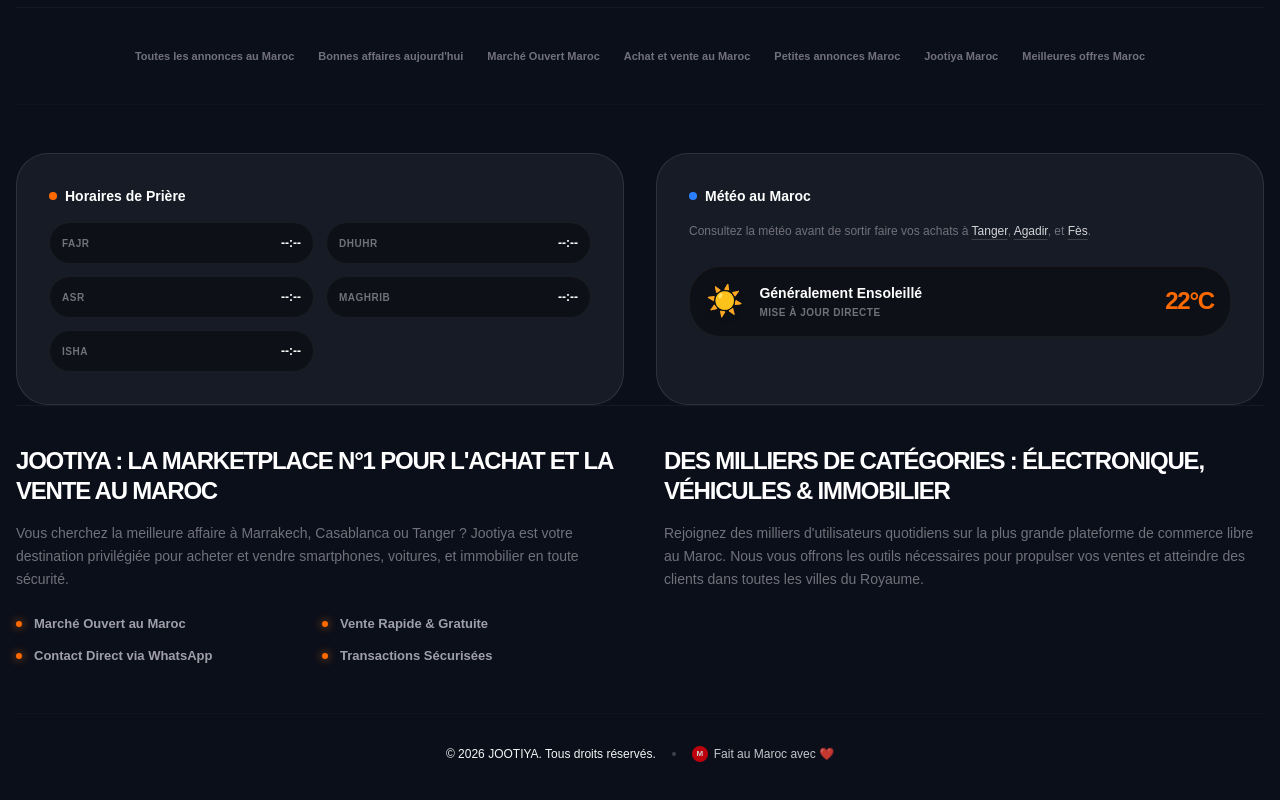
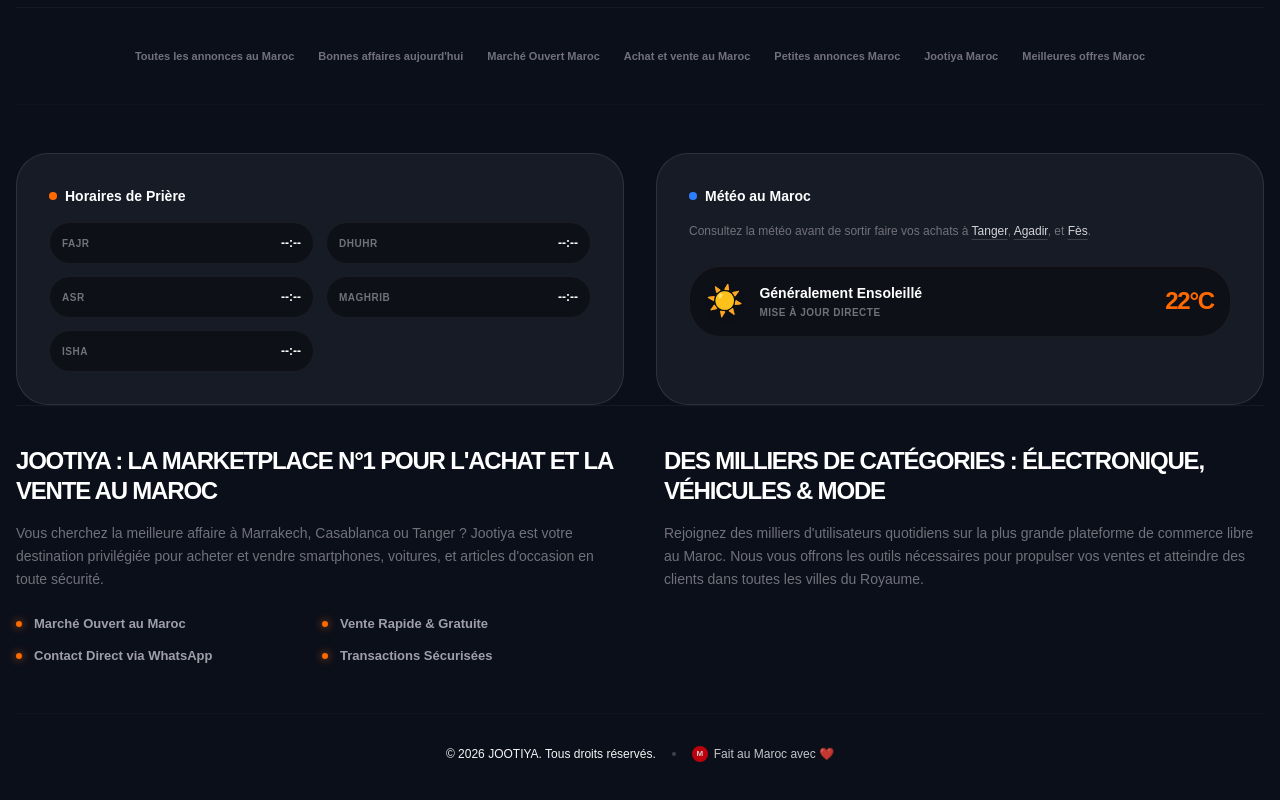
Before and after one commit to jootiyasarl/jootiya, a Next.js app: page / in a window 1280 px wide. Shown: the part 2210-3010 px from the top of the page. Built offline with nearby package versions, Linux system fonts and the light colour scheme; no server answers; the database is empty.

Commit message:
emove real-estate category from site  and navigation

```diff
--- a/src/app/categories/[slug]/page.tsx
+++ b/src/app/categories/[slug]/page.tsx
@@ -17,8 +17,12 @@ interface CategoryPageProps {
 
 const ITEMS_PER_PAGE = 20;
 
+// Slugs of categories that should be hidden/removed from the site
+const HIDDEN_CATEGORIES = ["real-estate", "real_estate", "immobilier", "immobilier-luxe"];
+
 export async function generateMetadata({ params }: CategoryPageProps) {
     const { slug } = await params;
+    if (HIDDEN_CATEGORIES.includes(slug.toLowerCase())) return { title: "Catégorie introuvable | Jootiya" };
     const supabase = createSupabaseServerClient();
 
     const { data: category } = await supabase
@@ -39,6 +43,7 @@ export async function generateMetadata({ params }: CategoryPageProps) {
 
 export default async function CategoryPage({ params, searchParams }: CategoryPageProps) {
     const { slug } = await params;
+    if (HIDDEN_CATEGORIES.includes(slug.toLowerCase())) notFound();
     const { page } = await searchParams;
     const currentPage = parseInt(page || "1");
     const from = (currentPage - 1) * ITEMS_PER_PAGE;
--- a/src/app/cities/[city]/page.tsx
+++ b/src/app/cities/[city]/page.tsx
@@ -31,7 +31,7 @@ export async function generateMetadata({ params }: Props): Promise<Metadata> {
 
     return {
         title: `Achat et vente à ${cityData.name} | Horaires de prière et météo - Jootiya`,
-        description: `Découvrez les meilleures offres à ${cityData.name}. Marché ouvert pour l'achat et la vente de voitures, téléphones et immobilier. Suivez également les horaires de prière et la météo à ${cityData.name}.`,
+        description: `Découvrez les meilleures offres à ${cityData.name}. Marché ouvert pour l'achat et la vente de voitures, téléphones et articles d'occasion. Suivez également les horaires de prière et la météo à ${cityData.name}.`,
     };
 }
 
@@ -95,7 +95,7 @@ export default async function CityLandingPage({ params }: Props) {
                         Marché <span className="text-orange-600">{cityData.name}</span>
                     </h1>
                     <p className="text-sm text-zinc-500 font-medium leading-relaxed">
-                        Découvrez les dernières annonces de vente et d'achat à {cityData.name}. Bonnes affaires exclusives, voitures, téléphones et immobilier.
+                        Découvrez les dernières annonces de vente et d'achat à {cityData.name}. Bonnes affaires exclusives, voitures, téléphones et articles d'occasion.
                     </p>
                 </div>
 
--- a/src/components/home/HeroSection.tsx
+++ b/src/components/home/HeroSection.tsx
@@ -21,14 +21,14 @@ export function HeroSection() {
                         Tout ce dont vous avez besoin, <br /> <span className="text-orange-500 not-italic">en un seul endroit.</span>
                     </h1>
                     <p className="mt-4 sm:mt-6 text-sm sm:text-lg leading-relaxed text-zinc-300 font-medium px-4 sm:px-0">
-                        Le meilleur marché en ligne au Maroc. Électronique, immobilier, voitures, et plus encore. Vendez et achetez en toute sécurité.
+                        Le meilleur marché en ligne au Maroc. Électronique, voitures, mode, et plus encore. Vendez et achetez en toute sécurité.
                     </p>
 
                     <div className="mt-8 hidden sm:flex items-center justify-center gap-x-6 text-sm">
                         <span className="text-zinc-400">Les plus recherchés :</span>
                         <div className="flex gap-2">
                             <span className="px-3 py-1 rounded-full bg-white/5 border border-white/10 hover:bg-white/10 cursor-pointer transition-colors">iPhone 15</span>
-                            <span className="px-3 py-1 rounded-full bg-white/5 border border-white/10 hover:bg-white/10 cursor-pointer transition-colors">Appartement</span>
+                            <span className="px-3 py-1 rounded-full bg-white/5 border border-white/10 hover:bg-white/10 cursor-pointer transition-colors">PlayStation 5</span>
                             <span className="px-3 py-1 rounded-full bg-white/5 border border-white/10 hover:bg-white/10 cursor-pointer transition-colors">Golf 7</span>
                         </div>
                     </div>
--- a/src/components/layout/Footer.tsx
+++ b/src/components/layout/Footer.tsx
@@ -248,7 +248,7 @@ export default function Footer() {
                                 Jootiya : La Marketplace n°1 pour l'Achat et la Vente au Maroc
                             </h2>
                             <p className="text-sm leading-relaxed text-zinc-500 font-medium">
-                                Vous cherchez la meilleure affaire à Marrakech, Casablanca ou Tanger ? Jootiya est votre destination privilégiée pour acheter et vendre smartphones, voitures, et immobilier en toute sécurité.
+                                Vous cherchez la meilleure affaire à Marrakech, Casablanca ou Tanger ? Jootiya est votre destination privilégiée pour acheter et vendre smartphones, voitures, et articles d'occasion en toute sécurité.
                             </p>
                             <ul className="grid grid-cols-1 sm:grid-cols-2 gap-3 pt-2">
                                 <li className="flex items-center gap-3 text-zinc-400 text-[13px] font-bold">
@@ -271,7 +271,7 @@ export default function Footer() {
                         </div>
                         <div className="space-y-4">
                             <h3 className="text-xl md:text-2xl font-black text-white leading-tight uppercase tracking-tighter">
-                                Des milliers de catégories : Électronique, Véhicules & Immobilier
+                                Des milliers de catégories : Électronique, Véhicules & Mode
                             </h3>
                             <p className="text-sm leading-relaxed text-zinc-500 font-medium">
                                 Rejoignez des milliers d'utilisateurs quotidiens sur la plus grande plateforme de commerce libre au Maroc. Nous vous offrons les outils nécessaires pour propulser vos ventes et atteindre des clients dans toutes les villes du Royaume.
--- a/src/components/navbar/MobileMenu.tsx
+++ b/src/components/navbar/MobileMenu.tsx
@@ -85,7 +85,6 @@ export function MobileMenu({ initialUserEmail = null }: MobileMenuProps) {
         { name: "Accueil", href: "/", icon: Home, color: "text-orange-600", bg: "bg-orange-50" },
         { name: "Électronique", href: "/categories/electronics", icon: Smartphone, color: "text-blue-600", bg: "bg-blue-50" },
         { name: "Véhicules", href: "/categories/vehicles", icon: Car, color: "text-orange-600", bg: "bg-orange-50" },
-        { name: "Immobilier", href: "/categories/real-estate", icon: Home, color: "text-emerald-600", bg: "bg-emerald-50" },
         { name: "Mode & Chaussures", href: "/categories/fashion", icon: Shirt, color: "text-pink-600", bg: "bg-pink-50" },
         { name: "Maison & Ameublement", href: "/categories/home-furniture", icon: Package, color: "text-green-600", bg: "bg-green-50" },
         { name: "Outils & Équipement", href: "/categories/tools-equipment", icon: Hammer, color: "text-zinc-600", bg: "bg-zinc-50" },
```
